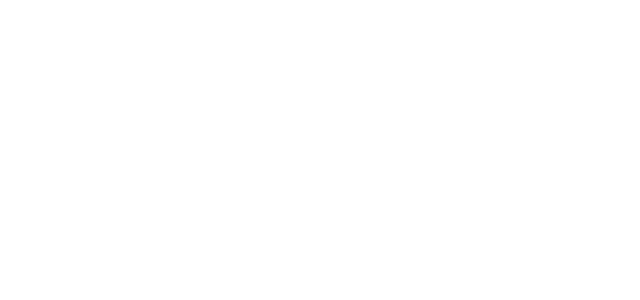
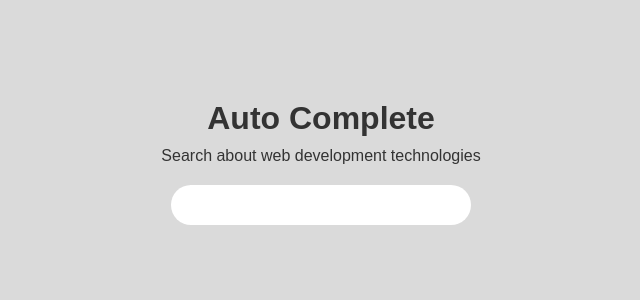
Before and after one commit to LucasSAmaral/AutoCompleteDeelTest, a React (Vite) app in the folder frontend/: page / in a window 1280 px wide. Shown: the top 300 px of the page, without its empty margins (319-959 px from the left). Built offline with nearby package versions, Linux system fonts and the light colour scheme.

Commit message:
wip: beginning of layout development

```diff
--- a/frontend/src/App.tsx
+++ b/frontend/src/App.tsx
@@ -1,5 +1,16 @@
+import Input from './components/Input';
+import './style.css';
+
 function App() {
-  return <></>;
+  return (
+    <div className="wrapper">
+      <h1 className="title">Auto Complete</h1>
+      <p className="subtitle">Search about web development technologies</p>
+      <div className="search-area">
+        <Input />
+      </div>
+    </div>
+  );
 }
 
 export default App;
--- /dev/null
+++ b/frontend/src/components/Input.tsx
@@ -0,0 +1,5 @@
+const Input = () => {
+  return <input className="search-input" type="search" />;
+};
+
+export default Input;
--- /dev/null
+++ b/frontend/src/style.css
@@ -0,0 +1,45 @@
+/* Reseting default css props from HTML elements */
+
+* {
+    padding: 0;
+    margin: 0;
+    border: none;
+    box-sizing: border-box;
+    font-family: Arial, Helvetica, sans-serif;
+}
+
+.wrapper {
+    width: 100%;
+    height: 100dvh;
+    display: flex;
+    flex-direction: column;
+    align-items: center;
+    padding-top: 100px;
+    background-color: #DADADA;
+    color: #333
+}
+
+.search-area {
+    width: 100%;
+    max-width: 300px;
+    display: flex;
+    flex-direction: column;
+    align-items: center;
+}
+
+.title {
+    margin-bottom: 10px;
+}
+
+.subtitle {
+    margin-bottom: 20px;
+}
+
+.search-input {
+    outline: none;
+    border-color: #333;
+    border-radius: 20px;
+    height: 40px;
+    width: 100%;
+    padding: 12px;
+}
```
